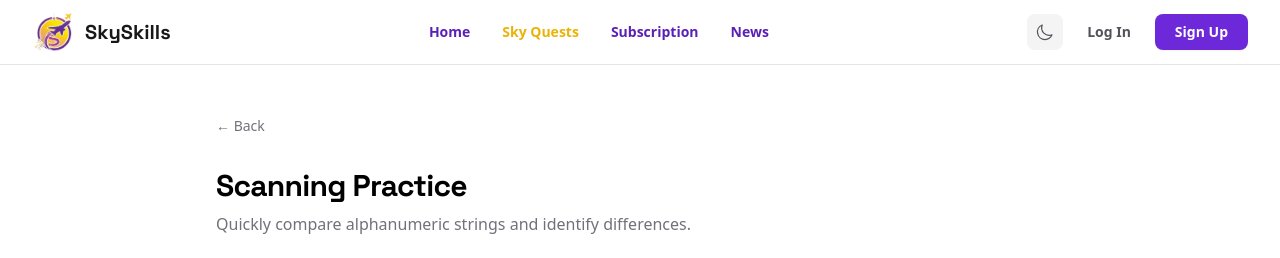
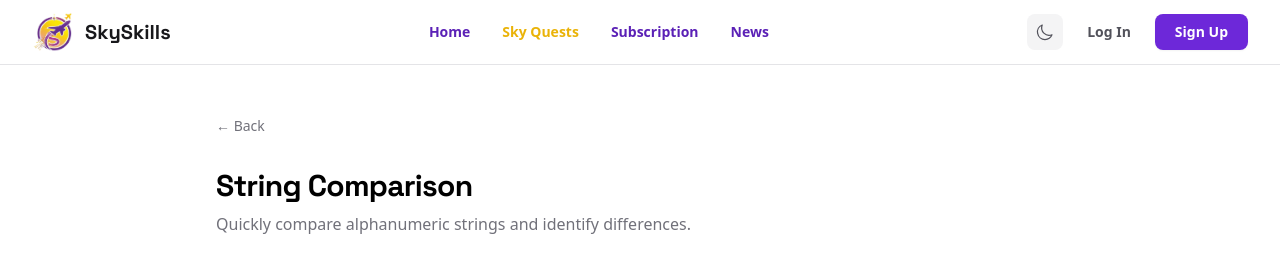
Before and after one commit to DanCPE/sky-skills-pilot, a Next.js app: page /sky-quest/scanning-practice in a window 1280 px wide. Shown: the top 258 px of the page. Built offline with nearby package versions, Linux system fonts and the light colour scheme.

Commit message:
feat: rename "Scanning Practice" to "String Comparison" in the UI and topic configuration.

```diff
--- a/src/app/sky-quest/scanning-practice/page.tsx
+++ b/src/app/sky-quest/scanning-practice/page.tsx
@@ -13,7 +13,7 @@ export default function ScanningPracticePage() {
 
   return (
     <TopicLayout
-      title="Scanning Practice"
+      title="String Comparison"
       description="Quickly compare alphanumeric strings and identify differences."
     >
       {!quizData ? (
--- a/src/lib/topics.ts
+++ b/src/lib/topics.ts
@@ -44,7 +44,7 @@ export const topics: Topic[] = [
   {
     slug: "scanning-practice",
     icon: "👁️",
-    title: "Scanning Practice",
+    title: "String Comparison",
     description: "Quickly compare alphanumeric strings and identify differences.",
     category: "scanning",
     isLocked: false,
```
